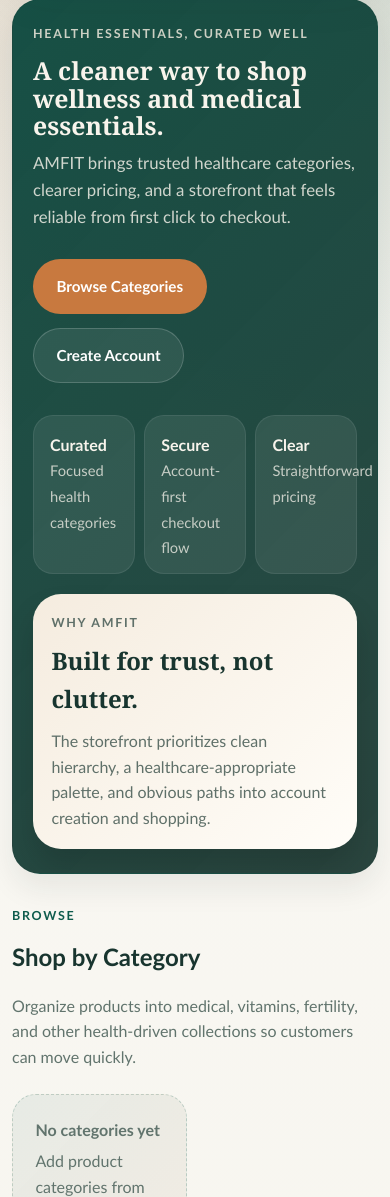
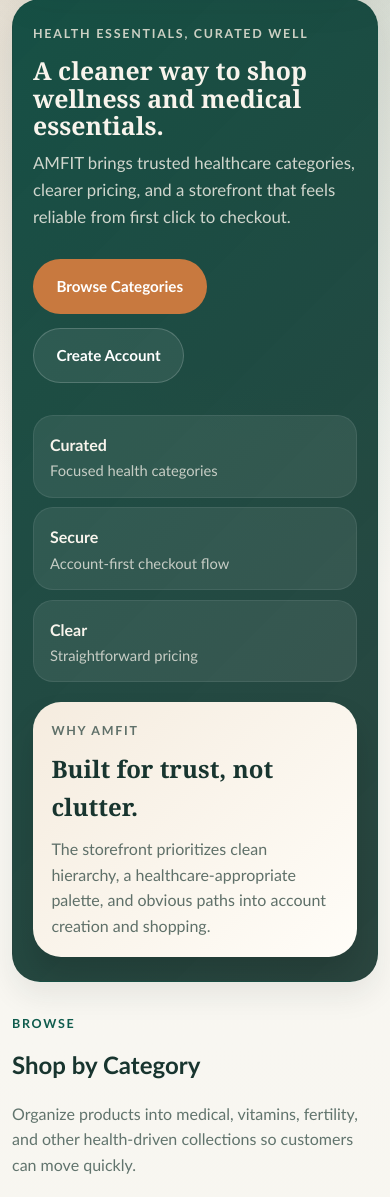
Before and after one commit to Emperorgeneral/AMFIT-NATURAL-WELLNESS-, a Django app: page / in a window 390 px wide. Shown: the part 109-1306 px from the top of the page. Run offline with Django 4.2, Linux system fonts and the light colour scheme; data that the repository does not hold is empty.

Commit message:
Expand hero content blocks to occupy full width

```diff
--- a/products/templates/products/home.html
+++ b/products/templates/products/home.html
@@ -21,9 +21,9 @@
     }
     .hero-stats {
         display: grid;
-        grid-template-columns: repeat(3, minmax(0, 1fr));
+        grid-template-columns: repeat(3, minmax(200px, 1fr));
         gap: 1rem;
-        max-width: 680px;
+        width: 100%;
     }
     .hero-stat {
         padding: 1rem 1rem 0.85rem;
@@ -35,7 +35,7 @@
         display: grid;
         gap: 0.85rem;
         align-content: start;
-        max-width: 620px;
+        width: 100%;
     }
     .hero-card-light {
         background: linear-gradient(135deg, #f5ecdf, #fffdf8);
@@ -43,6 +43,12 @@
         border-radius: 28px;
         padding: 1.15rem;
         box-shadow: 0 18px 30px rgba(0,0,0,0.14);
+        width: 100%;
+    }
+    @media (max-width: 980px) {
+        .hero-stats {
+            grid-template-columns: repeat(2, minmax(0, 1fr));
+        }
     }
     @media (max-width: 768px) {
         .hero-grid {
@@ -51,9 +57,9 @@
             gap: 1.25rem;
         }
         .hero-stats {
-            grid-template-columns: repeat(3, minmax(0, 1fr));
+            grid-template-columns: 1fr;
             gap: 0.6rem;
-            max-width: 100%;
+            width: 100%;
         }
         .hero-stat strong { font-size: 1rem; }
         .hero-stat span { font-size: 0.8rem; }
```
